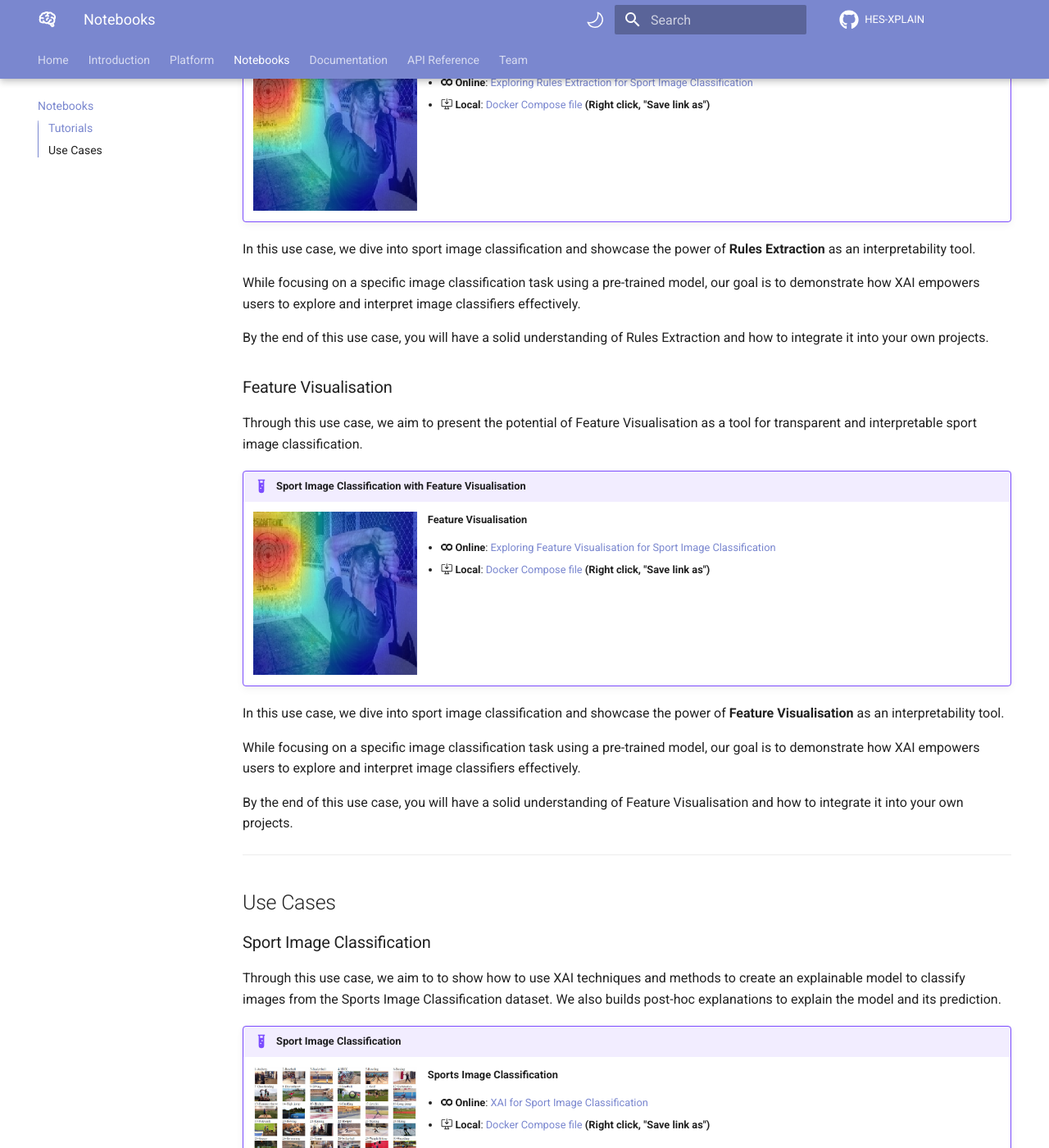
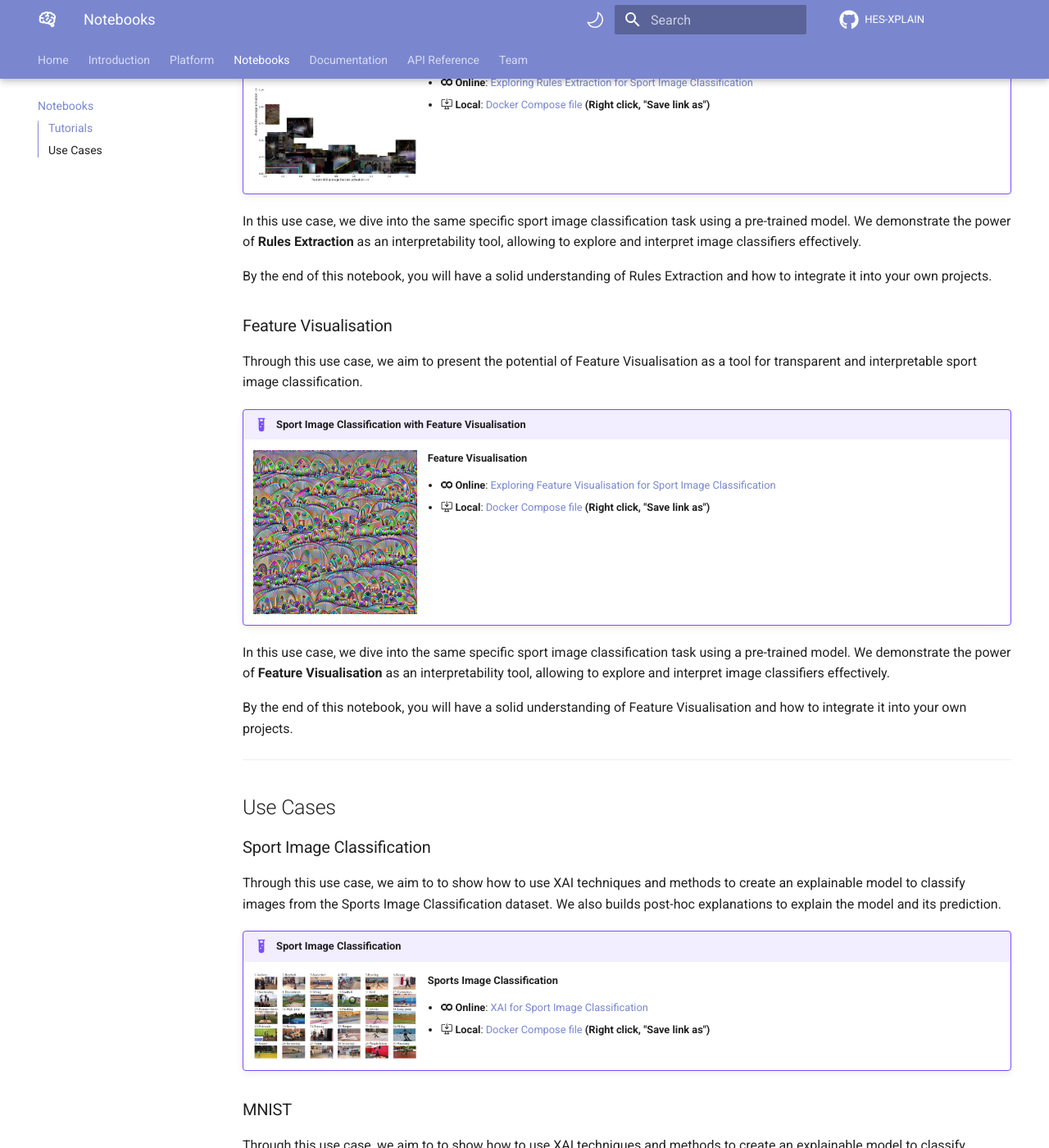
Before and after one commit to HES-XPLAIN/hes-xplain.github.io, an MkDocs documentation site: the page built from docs/notebooks.md, in a window 1280 px wide and 1400 px high, scrolled down 1569 px. Shown: the whole window at 82% size. Built offline with MkDocs 1.6.1 and Material for MkDocs 9.7.7, drawn with Linux system fonts in a browser that asks for light colours; comment, search, counter and statistics services are not loaded; some of the changed text lies outside the part shown.

Commit message:
Clean notebook page (#51)

```diff
--- a/docs/notebooks.md
+++ b/docs/notebooks.md
@@ -51,18 +51,16 @@ Through this use case, we aim to present the potential of Rules Extraction as a
 
 !!! example "Sport Image Classification with Rules Extarction"
 
-    ![CAM](assets/images/examples/CAM.png){ width="200px", align=left }
+    ![CAM](assets/images/examples/rules_extraction.png){ width="200px", align=left }
 
     **Rules Extraction**
 
     * :simple-googlecolab: **Online**: <a href="https://colab.research.google.com/github/HES-XPLAIN/notebooks/blob/main/use_case_sport_classification/rules_extraction_demo.ipynb" target="_blank">Exploring Rules Extraction for Sport Image Classification</a>
     * :octicons-desktop-download-24: **Local**: <a href="https://raw.githubusercontent.com/HES-XPLAIN/notebooks/main/docker-compose.yml" target="_blank">Docker Compose file</a> **(Right click, "Save link as")**
 
-In this use case, we dive into sport image classification and showcase the power of **Rules Extraction** as an interpretability tool.
+In this use case, we dive into the same specific sport image classification task using a pre-trained model. We demonstrate the power of **Rules Extraction** as an interpretability tool, allowing to explore and interpret image classifiers effectively.
 
-While focusing on a specific image classification task using a pre-trained model, our goal is to demonstrate how XAI empowers users to explore and interpret image classifiers effectively.
-
-By the end of this use case, you will have a solid understanding of Rules Extraction and how to integrate it into your own projects.
+By the end of this notebook, you will have a solid understanding of Rules Extraction and how to integrate it into your own projects.
 
 
 ### Feature Visualisation
@@ -71,18 +69,16 @@ Through this use case, we aim to present the potential of Feature Visualisation
 
 !!! example "Sport Image Classification with Feature Visualisation"
 
-    ![CAM](assets/images/examples/CAM.png){ width="200px", align=left }
+    ![CAM](assets/images/examples/feature_visualization.png){ width="200px", align=left }
 
     **Feature Visualisation**
 
     * :simple-googlecolab: **Online**: <a href="https://colab.research.google.com/github/HES-XPLAIN/notebooks/blob/main/use_case_sport_classification/feature_visualization_demo.ipynb" target="_blank">Exploring Feature Visualisation for Sport Image Classification</a>
     * :octicons-desktop-download-24: **Local**: <a href="https://raw.githubusercontent.com/HES-XPLAIN/notebooks/main/docker-compose.yml" target="_blank">Docker Compose file</a> **(Right click, "Save link as")**
 
-In this use case, we dive into sport image classification and showcase the power of **Feature Visualisation** as an interpretability tool.
+In this use case, we dive into  the same specific sport image classification task using a pre-trained model. We demonstrate the power of **Feature Visualisation** as an interpretability tool, allowing to explore and interpret image classifiers effectively.
 
-While focusing on a specific image classification task using a pre-trained model, our goal is to demonstrate how XAI empowers users to explore and interpret image classifiers effectively.
-
-By the end of this use case, you will have a solid understanding of Feature Visualisation and how to integrate it into your own projects.
+By the end of this notebook, you will have a solid understanding of Feature Visualisation and how to integrate it into your own projects.
 
 ---
 
@@ -103,7 +99,7 @@ Through this use case, we aim to to show how to use XAI techniques and methods t
 
 ### MNIST
 
-Through this use case, we aim to to show how to use XAI techniques and methods to create an explainable model to classify images from the Sports Image Classification dataset. We also builds post-hoc explanations to explain the model and its prediction.
+Through this use case, we aim to to show how to use XAI techniques and methods to create an explainable model to classify images from the MNIST dataset. We also builds post-hoc explanations to explain the model and its prediction.
 
 !!! example "MNIST Image Classification"
 
```
Also changed, not shown: docs/assets/images/examples/feature_visualization.png (added), docs/assets/images/examples/rules_extraction.png (added).
